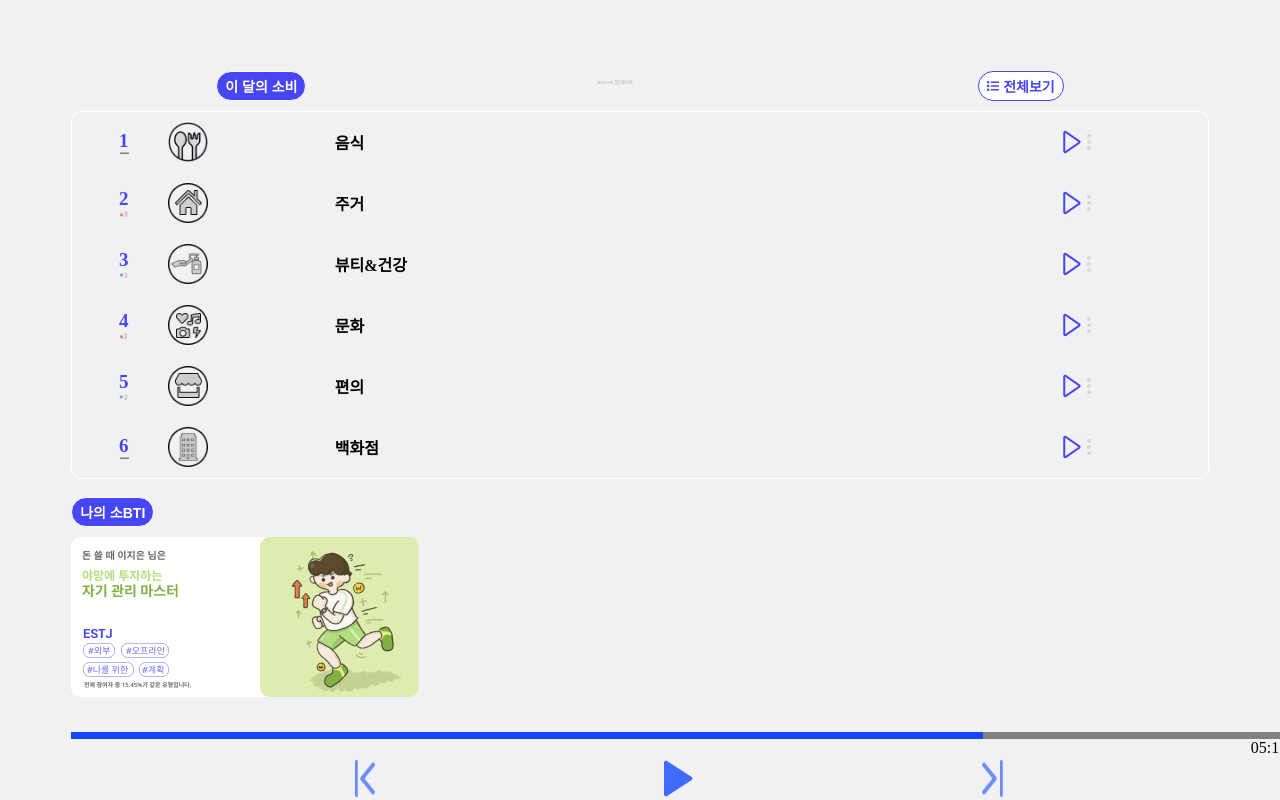
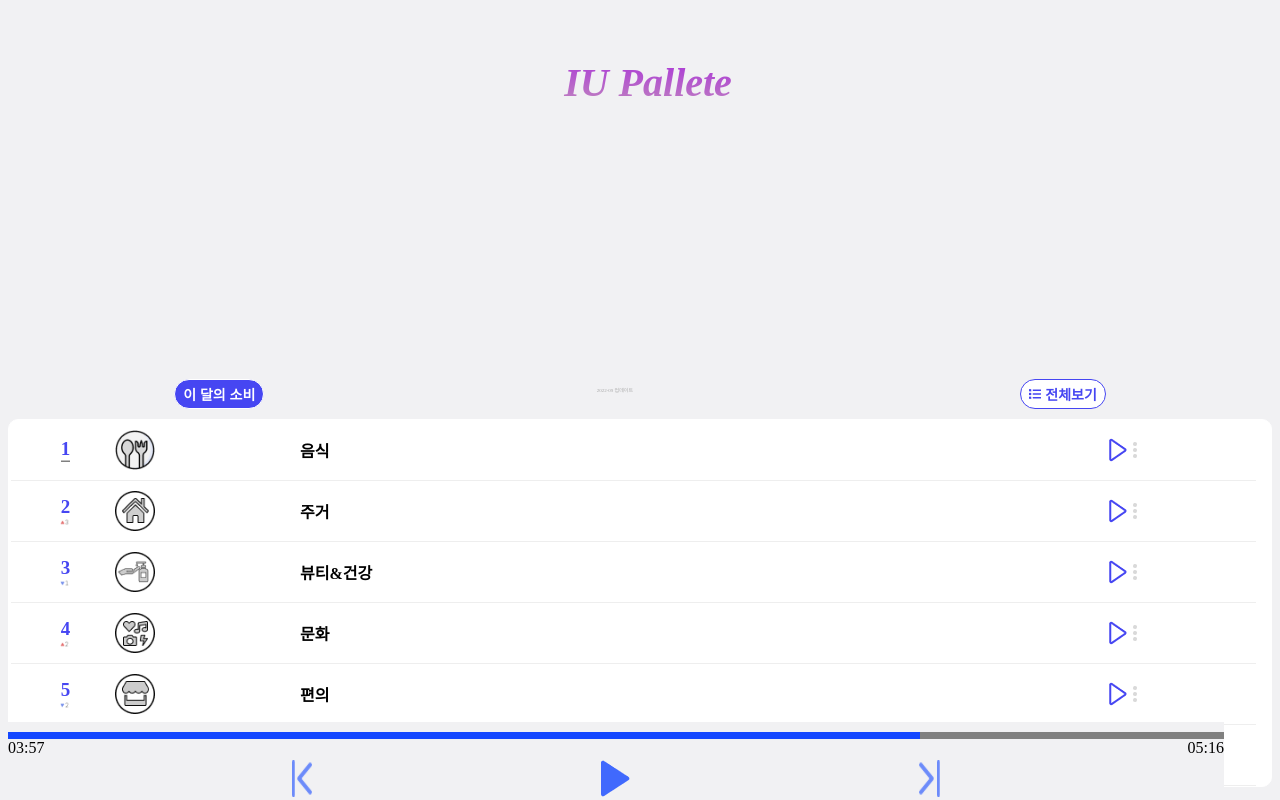
Before and after one commit to cwave-org/S-pLayList, a React (Create React App) app in the folder s_playlist/: page /3 in a window 1280 px wide. Shown: the top 800 px of the page. Built offline with nearby package versions, Linux system fonts and the light colour scheme.

Commit message:
[fix] CSS 수정
# PlayList 배경색 및 각 component 들의 위치 수정

```diff
--- a/s_playlist/src/components/SoBTI.js
+++ b/s_playlist/src/components/SoBTI.js
@@ -13,11 +13,11 @@
     };
 
     return(
-        <div>
+        <div style={{margin: "0 10px",}}>
             <div>
                 <Button size="sm" children="나의 소BTI" variant="default_fill"/>
             </div>
-            <img src="images/soBTI.png" onClick={openModal} imageStyle={{borderRadius: "10px", overflow: "hidden"}} style={{marginTop:"10px"}}></img>
+            <img src="images/soBTI.png" onClick={openModal} imageStyle={{borderRadius: "10px", overflow: "hidden",}} style={{marginTop:"10px"}}></img>
             <Modal open={modalOpen} close={closeModal}>
                 <main></main>
             </Modal>
--- a/s_playlist/src/components/playLists/SongList.css
+++ b/s_playlist/src/components/playLists/SongList.css
@@ -4,6 +4,7 @@
     overflow-y: auto;
     overflow-x: hidden;
     padding-left: 2px;
+    background-color: #fff;
     border: 1px solid #fff;
     border-radius: 10px;
 }
--- a/s_playlist/src/pages/ChartNBTI.js
+++ b/s_playlist/src/pages/ChartNBTI.js
@@ -2,20 +2,21 @@
 import MusicBar from './../components/MusicBar';
 import PlayList from "../components/playLists/PlayList";
 import SoBTI from "../components/SoBTI";
+import Layout from './../components/Layout';
 
 const ChartNBTI = () => {
     return(
-
+        <Layout>
             <div style={{
-            padding:"5%",
                 itemAlign:"center",
             }}>
                 <PlayList />
                 <br/>
                 <SoBTI/>
                 <br/>
-            <MusicBar pagenum={3} />
+                <MusicBar pagenum={3} currenttime={"03:57"}/>
             </div>
+        </Layout>
     )
 }
 
```
Lines whose indentation alone changed are shown as unchanged.
